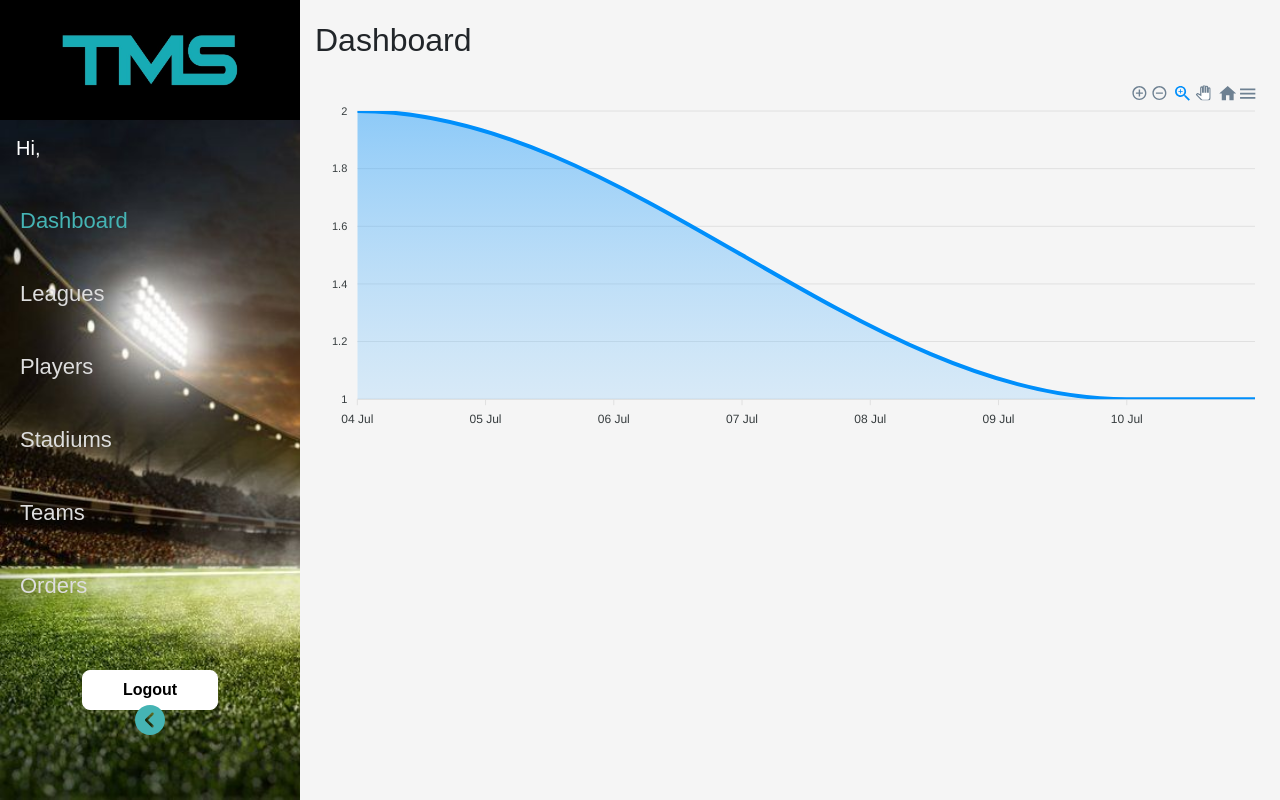
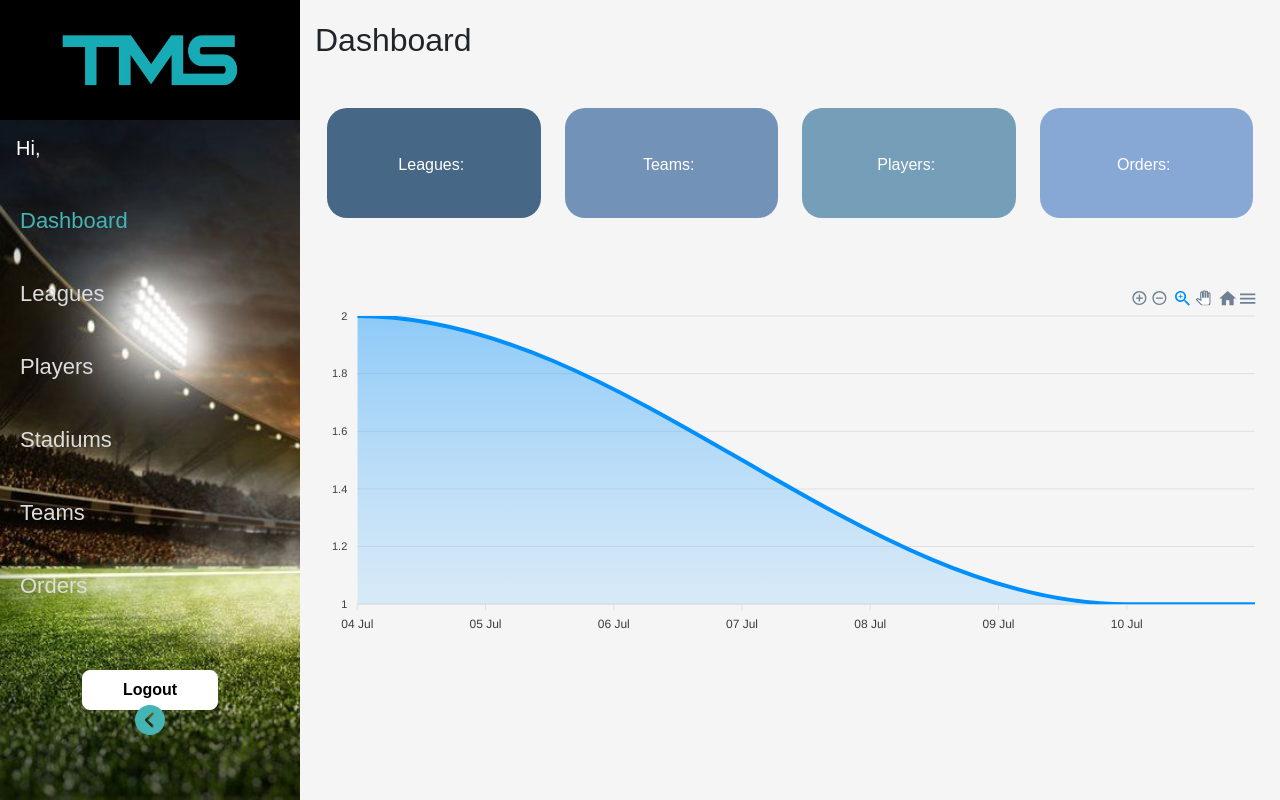
Before and after one commit to dionk6/TMSWebAPI, a React (Create React App) app in the folder tms-web-front/: page /Admin in a window 1280 px wide. Built offline with nearby package versions, Linux system fonts and the light colour scheme; no server answers; sample sign-in values are in the browser's storage.

Commit message:
Dashboard finished

```diff
--- a/tms-web-front/src/Admin/Pages/Dashboard/Dashboard.css
+++ b/tms-web-front/src/Admin/Pages/Dashboard/Dashboard.css
@@ -0,0 +1,16 @@
+.DashboardPage .paddingBox{
+    padding: 40px 0;
+    /* margin: 10px 10px 60px 10px; */
+    border-radius: 20px;
+    color: white;
+}
+
+.DashboardPage .row{
+    margin-bottom: 60px;
+}
+
+.DashboardPage .numbers{
+    font-size: 20px;
+    font-weight: bold;
+    padding-left: 5px;
+}
--- a/tms-web-front/src/Admin/Pages/Dashboard/Dashboard.js
+++ b/tms-web-front/src/Admin/Pages/Dashboard/Dashboard.js
@@ -1,10 +1,53 @@
 import "./Dashboard.css";
 import ConfirmationChart from '../../Components/ConfirmationChart/ConfirmationChart';
+import { getCounters } from '../../../http/http-requests';
+import { GetOrdersHttpRequest } from '../../../httpNode/http-requests';
+import { useEffect, useState } from "react";
 
 const Dashboard = () => {
+    const [counters, setCounters] = useState({});
+    const [orders, setOrders] = useState({});
+
+    const GetCounters = async () => {
+        var counters = await getCounters();
+        setCounters(counters.data);
+
+        var orders = await GetOrdersHttpRequest();
+        setOrders(orders.data);
+    }
+
+
+    useEffect(() => {
+        GetCounters();
+    }, []);
+
     return (
         <div className="DashboardPage">
             <h1>Dashboard</h1>
+            <div className="container mt-5">
+                <div className="row justify-content-center">
+                    <div className="col-lg-3 text-center mb-2">
+                        <div className="paddingBox" style={{background: "#466886"}}>
+                            Leagues: <span className="numbers">{counters.leaguesCounter}</span>
+                        </div>
+                    </div>
+                    <div className="col-lg-3 text-center mb-2">
+                        <div className="paddingBox" style={{background: "#7392B7"}}>
+                            Teams: <span className="numbers">{counters.teamsCounter}</span>
+                        </div>
+                    </div>
+                    <div className="col-lg-3 text-center mb-2">
+                        <div className="paddingBox" style={{background: "#759EB8"}}>
+                            Players: <span className="numbers">{counters.playersCounter}</span>
+                        </div>
+                    </div>
+                    <div className="col-lg-3 text-center mb-2">
+                        <div className="paddingBox" style={{background: "#87A8D4"}}>
+                            Orders: <span className="numbers">{orders.length}</span>
+                        </div>
+                    </div>
+                </div>
+            </div>
             <ConfirmationChart />
         </div>
     )
--- a/tms-web-front/src/http/endpoints.js
+++ b/tms-web-front/src/http/endpoints.js
@@ -17,6 +17,7 @@ const SignIn = "/api/Account/SignIn";
 const GetUser = "/api/Account/GetUser";
 const Logout = "/api/Account/Logout";
 const TeamWithPlayers = "/api/Teams/GetTeamWithPlayers";
+const GetCounters = "/api/Dashboard/GetCounters";
 
 export {
   LEAGUES,
@@ -37,5 +38,6 @@ export {
   GetUser,
   Logout,
   TeamWithPlayers,
-  SendConfirmationEmail
+  SendConfirmationEmail,
+  GetCounters
 };
--- a/tms-web-front/src/http/http-requests.js
+++ b/tms-web-front/src/http/http-requests.js
@@ -18,7 +18,8 @@ import {
   Logout,
   ALLLEAGUEDATA,
   TeamWithPlayers,
-  SendConfirmationEmail
+  SendConfirmationEmail,
+  GetCounters
 } from "./endpoints";
 import { GET, POST, PUT, DELETE } from "./methods";
 
@@ -253,6 +254,14 @@ const GetTeamHttpRequest = (id) => {
   });
 };
 
+const getCounters = () => {
+  return axios({
+    method: GET,
+    url: GetCounters,
+  });
+};
+
+
 export {
   LeaugesHttpRequest,
   GetLeaugeHttpRequest,
@@ -285,5 +294,6 @@ export {
   getUser,
   logout,
   GetTeamHttpRequest,
-  sendConfirmationEmail
+  sendConfirmationEmail,
+  getCounters
 };
```
Also changed, not shown: 2 other files (tests, documents, lock files or other folders).
